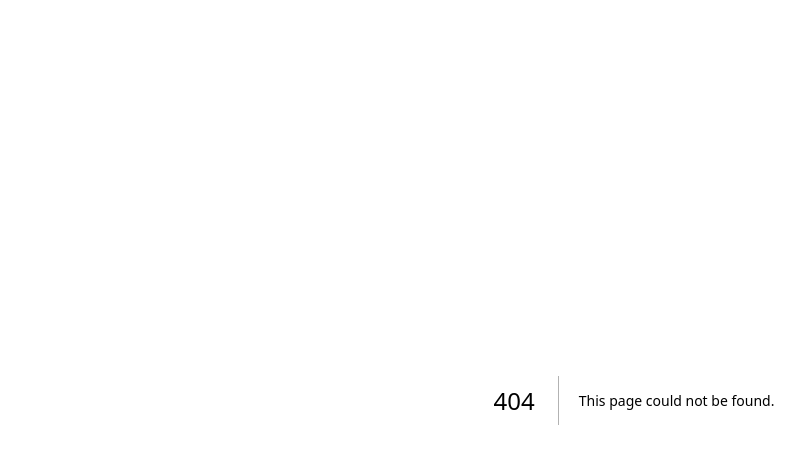
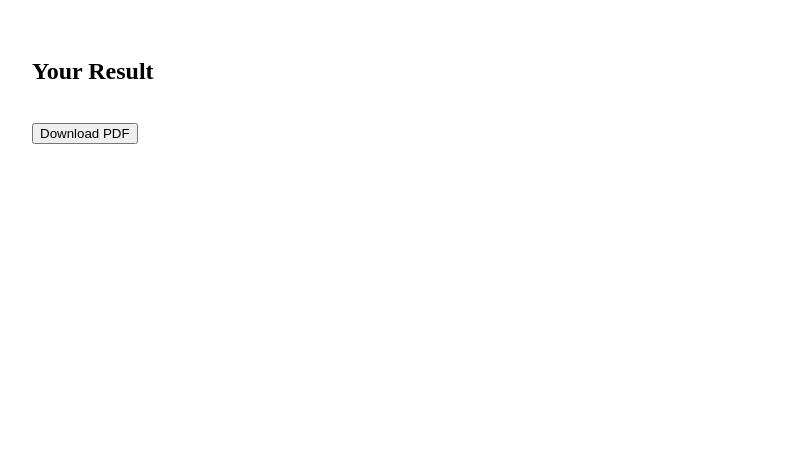
Before and after one commit to ProsperBlacky/Ai-Padi, a Next.js app: page /result in a window 1280 px wide. Before the commit this address had no page. Shown: the top 464 px of the page, without its empty margins (6-811 px from the left). Built offline with nearby package versions, Linux system fonts and the light colour scheme.

Commit message:
Add Result component to display and download results

```diff
--- /dev/null
+++ b/app/result/page.js
@@ -0,0 +1,33 @@
+"use client";
+import { useEffect, useState } from "react";
+import jsPDF from "jspdf";
+
+export default function Result() {
+  const [result, setResult] = useState("");
+
+  useEffect(() => {
+    setResult(localStorage.getItem("result"));
+  }, []);
+
+  const download = () => {
+    const doc = new jsPDF();
+    doc.text(result || "", 10, 10);
+    doc.save("result.pdf");
+  };
+
+  return (
+    <div style={{ padding: 30 }}>
+      <h2>Your Result</h2>
+
+      <pre style={{ whiteSpace: "pre-wrap" }}>
+        {result}
+      </pre>
+
+      <br />
+
+      <button onClick={download}>
+        Download PDF
+      </button>
+    </div>
+  );
+}
```
